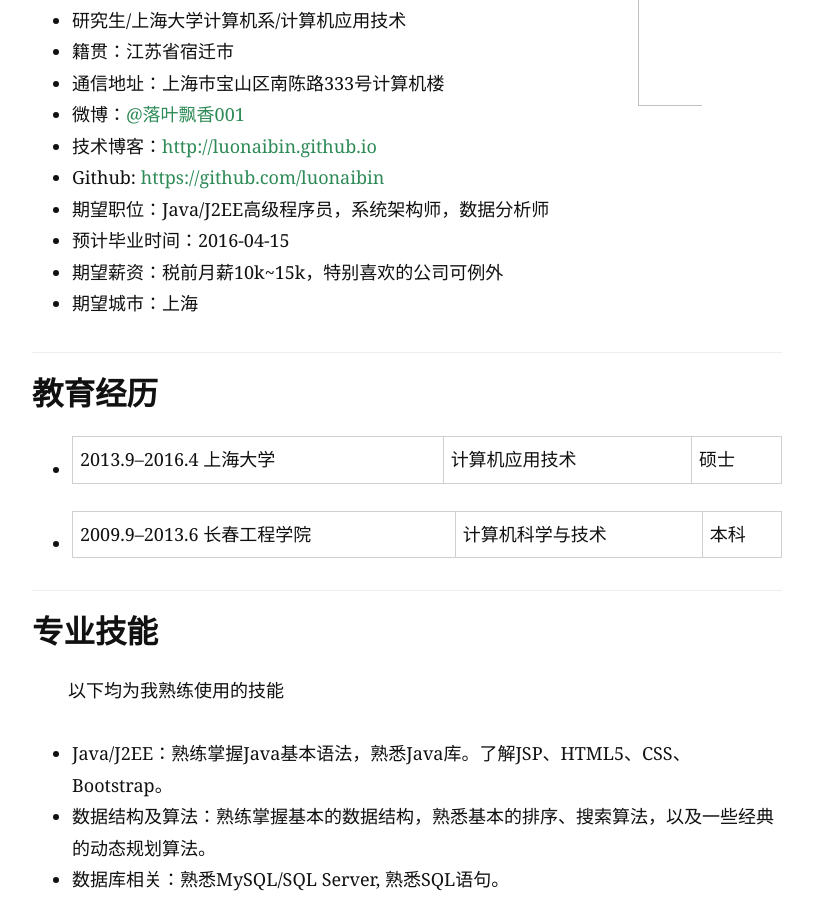
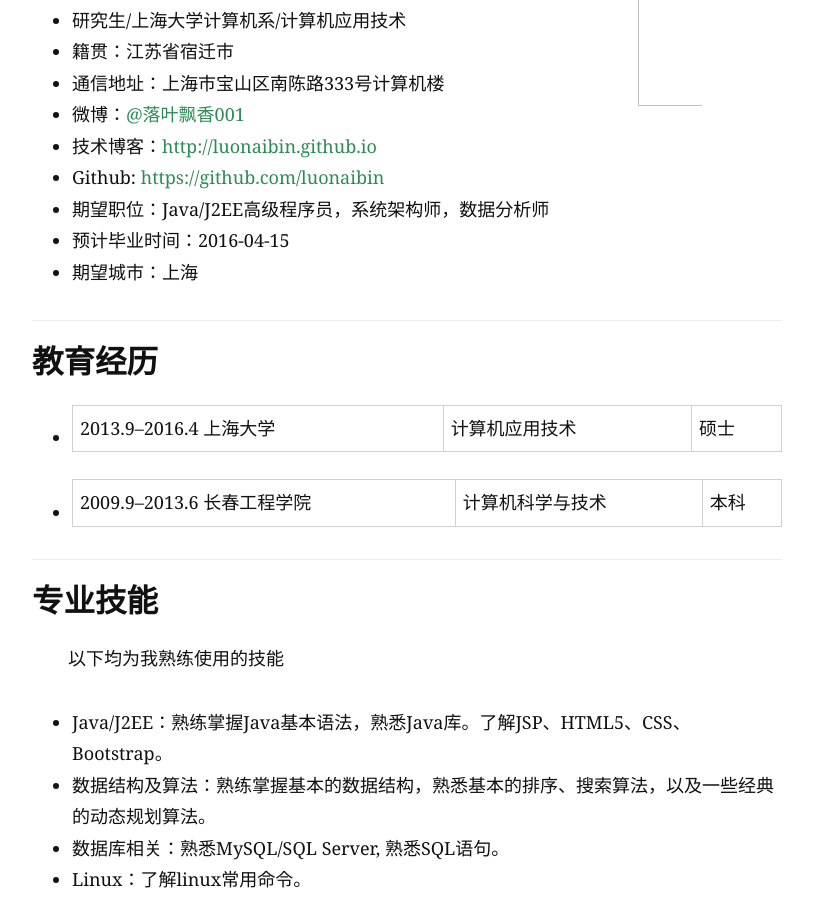
Before and after one commit to luonaibin/luonaibin.github.io, a Jekyll site: the page built from resume.md, in a window 1280 px wide and 900 px high, scrolled down 350 px. Shown: the whole window, without its empty margins (233-1046 px from the left). Built offline with Jekyll 4.4.1, drawn with Linux system fonts in a browser that asks for light colours; Markdown is read by kramdown in place of the engine named in the settings.

Commit message:
update resume

```diff
--- a/resume.md
+++ b/resume.md
@@ -54,7 +54,6 @@
  - Github: [https://github.com/luonaibin](https://github.com/luonaibin)
  - 期望职位：Java/J2EE高级程序员，系统架构师，数据分析师
  - 预计毕业时间：2016-04-15
- - 期望薪资：税前月薪10k~15k，特别喜欢的公司可例外
  - 期望城市：上海
 
 ---
```
